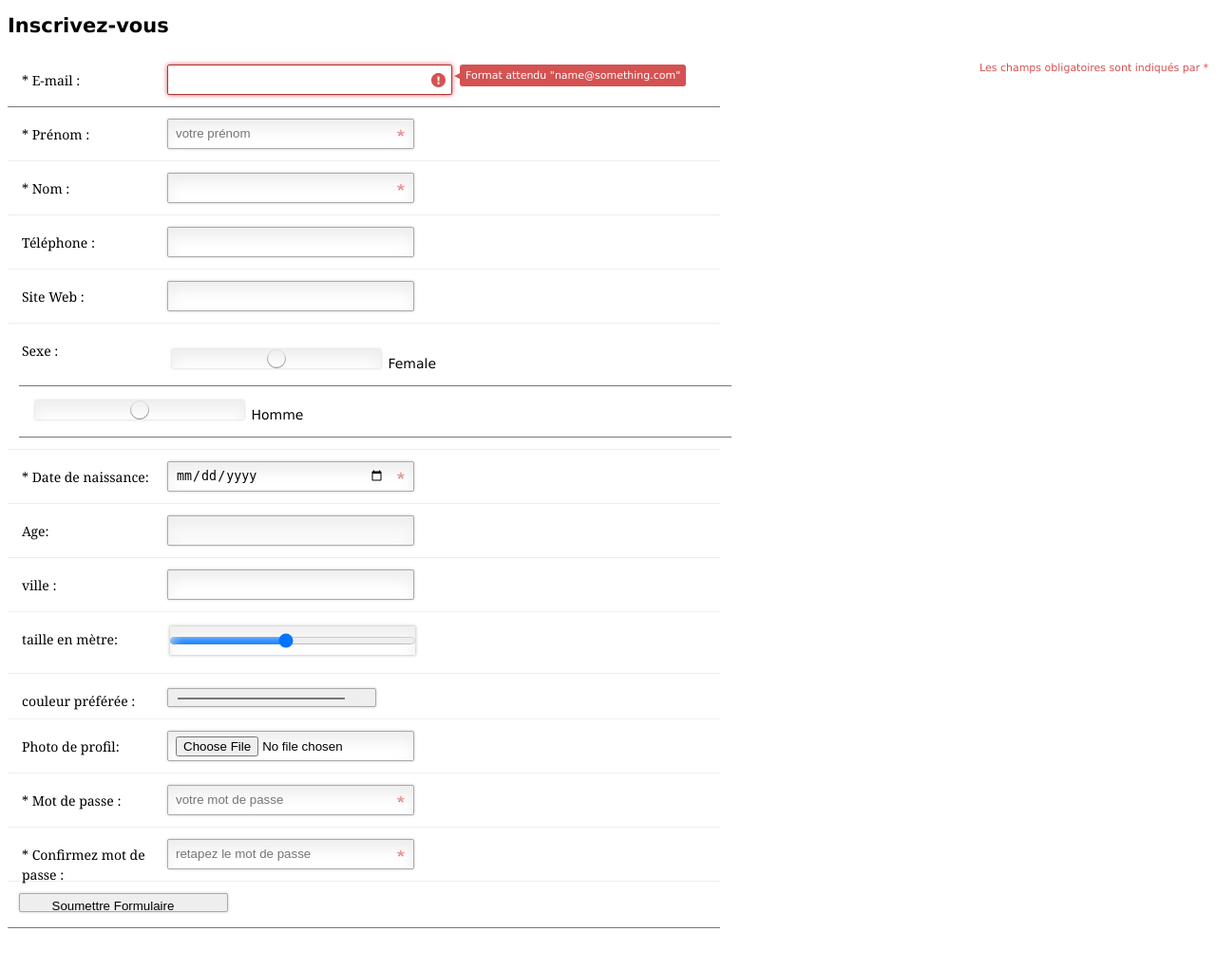
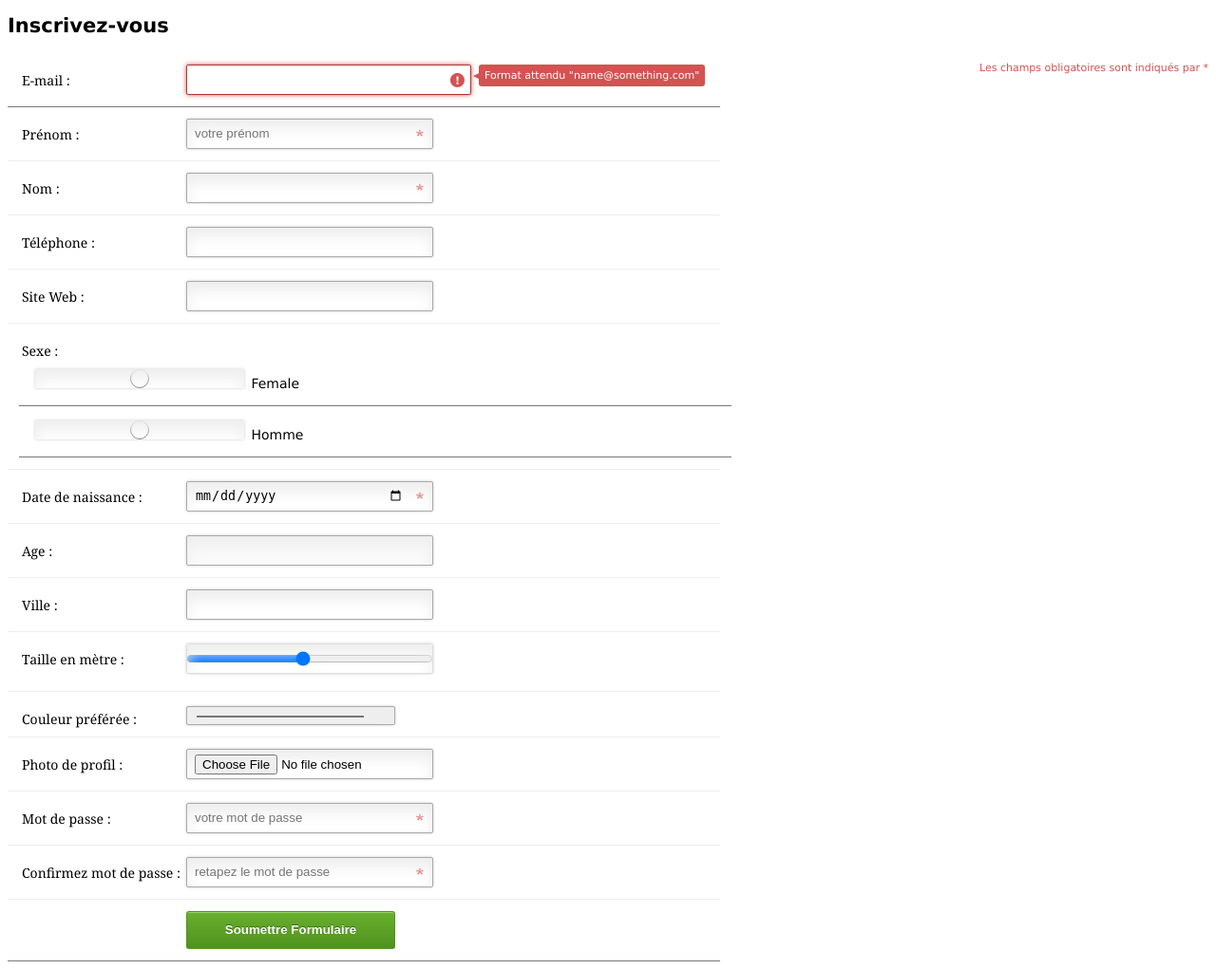
Before and after one commit to Lion3000/Application-Pictionnary, a PHP site: page /inscription.php in a window 1280 px wide. Shown: the whole page at 95% size. Before the commit the page ends 978 px from the top, so only its background shows below. Run offline with PHP 8.4, Linux system fonts and the light colour scheme.

Commit message:
Ajustement du css pour le screen

```diff
--- a/css/styles.css
+++ b/css/styles.css
@@ -37,7 +37,7 @@ body {font: 14px/21px "Lucida Sans", "Lucida Grande", "Lucida Sans Unicode", san
 
 /* === Form Elements === */
 .inscription label {
-    width:150px;
+    width:170px;
     margin-top: 3px;
     display:inline-block;
     float:left;
@@ -48,7 +48,9 @@ body {font: 14px/21px "Lucida Sans", "Lucida Grande", "Lucida Sans Unicode", san
     width:220px;
     padding:5px 8px;
 }
-#submit {margin-left:156px;}
+#submit {margin-left:176px;}
+#taille {margin:0px;}
+#couleur {width:220px;}
 
 /* form element visual styles */
 .inscription input, .inscription textarea {
@@ -131,6 +133,7 @@ body {font: 14px/21px "Lucida Sans", "Lucida Grande", "Lucida Sans Unicode", san
     padding: 6px 20px;
     text-align: center;
     text-shadow: 0 -1px 0 #396715;
+	height: 40px;
 }
 #submit:hover {
     opacity:.85;
@@ -143,5 +146,4 @@ body {font: 14px/21px "Lucida Sans", "Lucida Grande", "Lucida Sans Unicode", san
     -moz-box-shadow: 0 0 10px 5px #356b0b inset;
     -ms-box-shadow: 0 0 10px 5px #356b0b inset;
     -o-box-shadow: 0 0 10px 5px #356b0b inset;
-
 }
--- a/inscription.php
+++ b/inscription.php
@@ -13,16 +13,16 @@
 			<ul>
 				</li>
 				<li>
-					<label for="email">* E-mail :</label>
+					<label for="email">E-mail :</label>
 					<input type="email" name="email" id="email" autofocus required />
 					<span class="form_hint">Format attendu "name@something.com"</span>
 				</li>
 				<li>
-					<label for="prenom">* Prénom :</label>
+					<label for="prenom">Prénom :</label>
 					<input type="text" name="prenom" id="prenom" placeholder="votre prénom" required />
 				</li>
 				<li>
-					<label for="nom">* Nom :</label>
+					<label for="nom">Nom :</label>
 					<input type="text" name="nom" id="nom" required />
 				</li>
 				<li>
@@ -34,35 +34,35 @@
 					<input type="url" name="siteWeb" id="siteWeb" />
 				</li>
 				<li>
-					<label for="sexe">Sexe :</label>
+					<label for="sexe">Sexe :</label><br />
 					<ul>
 						<li><input type="radio" name="sexe" value="female" id="genre" > Female</li>
 						<li><input type="radio" name="sexe" value="homme" id="genre" > Homme</li>
 					</ul>
 				</li>
 				<li>
-					<label for="birthdate">* Date de naissance:</label>
+					<label for="birthdate">Date de naissance :</label>
 					<input type="date" name="birthdate" id="birthdate" placeholder="JJ/MM/AAAA" required onchange="computeAge()"/>
 					<span class="form_hint">Format attendu "JJ/MM/AAAA"</span>
 				</li>
 				<li>
-					<label for="age">Age:</label>
+					<label for="age">Age :</label>
 					<input type="number" name="age" id="age" disabled/>
 				</li>
 				<li>
-					<label for="ville">ville :</label>
+					<label for="ville">Ville :</label>
 					<input type="text" name="ville" id="ville" />
 				</li>
 				<li>
-					<label for="taille">taille en mètre:</label>
+					<label for="taille">Taille en mètre :</label>
 					<input type="range" name="taille" id="taille" min="0" max="2.5" step="0.1"/>
 				</li>
 				<li>
-					<label for="couleur">couleur préférée :</label>
+					<label for="couleur">Couleur préférée :</label>
 					<input type="color" value="black" name="couleur" id="couleur" />
 				</li>
 				<li>
-					<label for="profilepicfile">Photo de profil:</label>
+					<label for="profilepicfile">Photo de profil :</label>
 					<input type="file" id="profilepicfile" onchange="loadProfilePic(this)"/>
 					<span class="form_hint">Choisissez une image.</span>
 					<input type="hidden" name="profilepic" id="profilepic"/>
@@ -74,18 +74,18 @@
 					de la redimensionner, et de l'enregistrer sous forme d'une data url-->
 				</li>
 				<li>
-					<label for="mdp1">* Mot de passe :</label>
+					<label for="mdp1">Mot de passe :</label>
 					<input type="password" name="password" id="mdp1" pattern="\w{6,8}" onkeyup="validateMdp2()" placeholder = "votre mot de passe" title = "Le mot de passe doit contenir de 6 à 8 caractères alphanumériques." required>
 
 					 <span class="form_hint">De 6 à 8 caractères alphanumériques.</span>
 				</li>
 				<li>
-					<label for="mdp2">* Confirmez mot de passe :</label>
+					<label for="mdp2">Confirmez mot de passe :</label>
 					<input type="password" id="mdp2" required onkeyup="validateMdp2()" placeholder="retapez le mot de passe" required>
 					<span class="form_hint">Les mots de passes doivent être égaux.</span>
 				</li>
 				<li>
-					<input type="submit" value="Soumettre Formulaire">
+					<input id="submit" type="submit" value="Soumettre Formulaire">
 				</li>
 			</ul>
 		</form>
```
